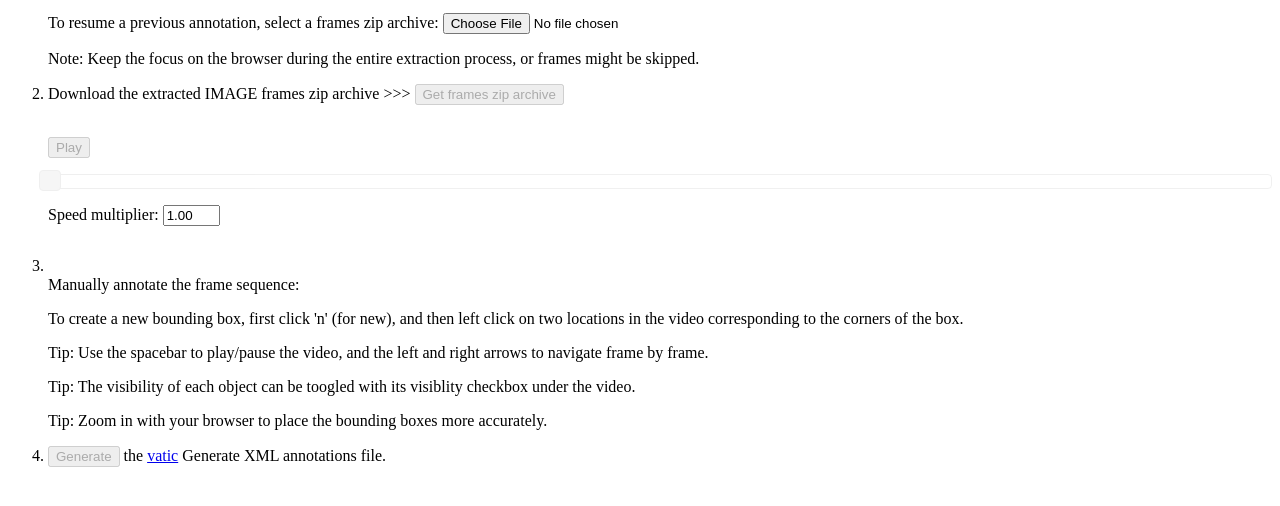
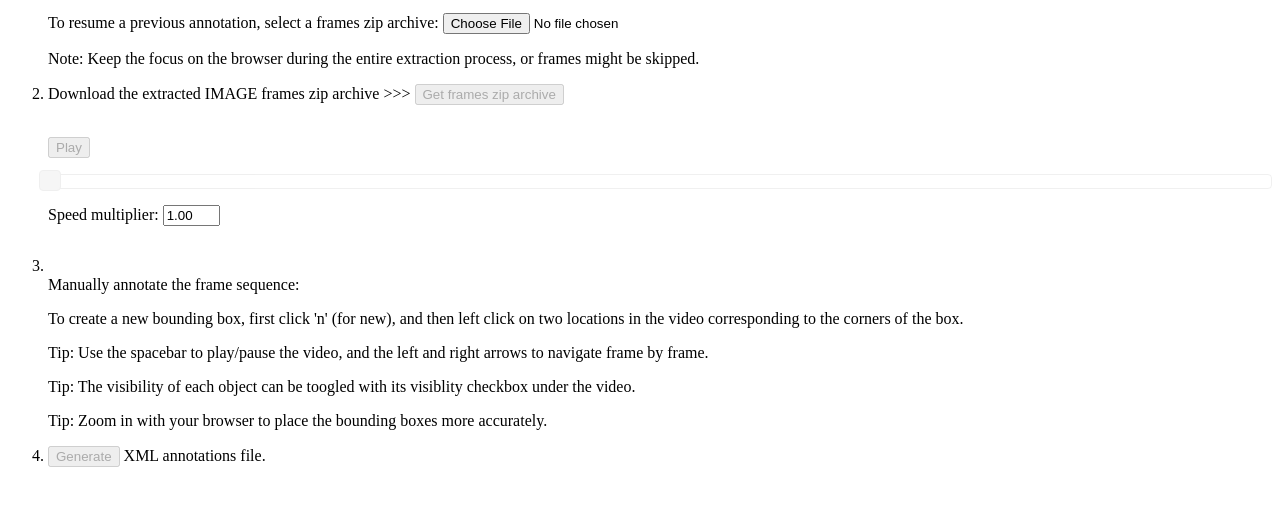
Before and after one commit to BluehackRano/vatic_js, a plain HTML site: page index.html in a window 1280 px wide. Shown: the part 104-610 px from the top of the page. Drawn offline with Linux system fonts and the light colour scheme.

Commit message:
Modified html codes which are not using2

```diff
--- a/index.html
+++ b/index.html
@@ -161,7 +161,7 @@
         <p>Tip: Zoom in with your browser to place the bounding boxes more accurately.</p>
       </li>
       <li>
-        <p><input type="button" id="generateXml" value="Generate" disabled="true" /> the <a href="http://web.mit.edu/vondrick/vatic/" target="new">vatic</a> Generate XML annotations file. </p>
+        <p><input type="button" id="generateXml" value="Generate" disabled="true" /> <!-- the <a href="http://web.mit.edu/vondrick/vatic/" target="new">vatic</a> Generate --> XML annotations file. </p>
       </li>
     </ol>
 
```
